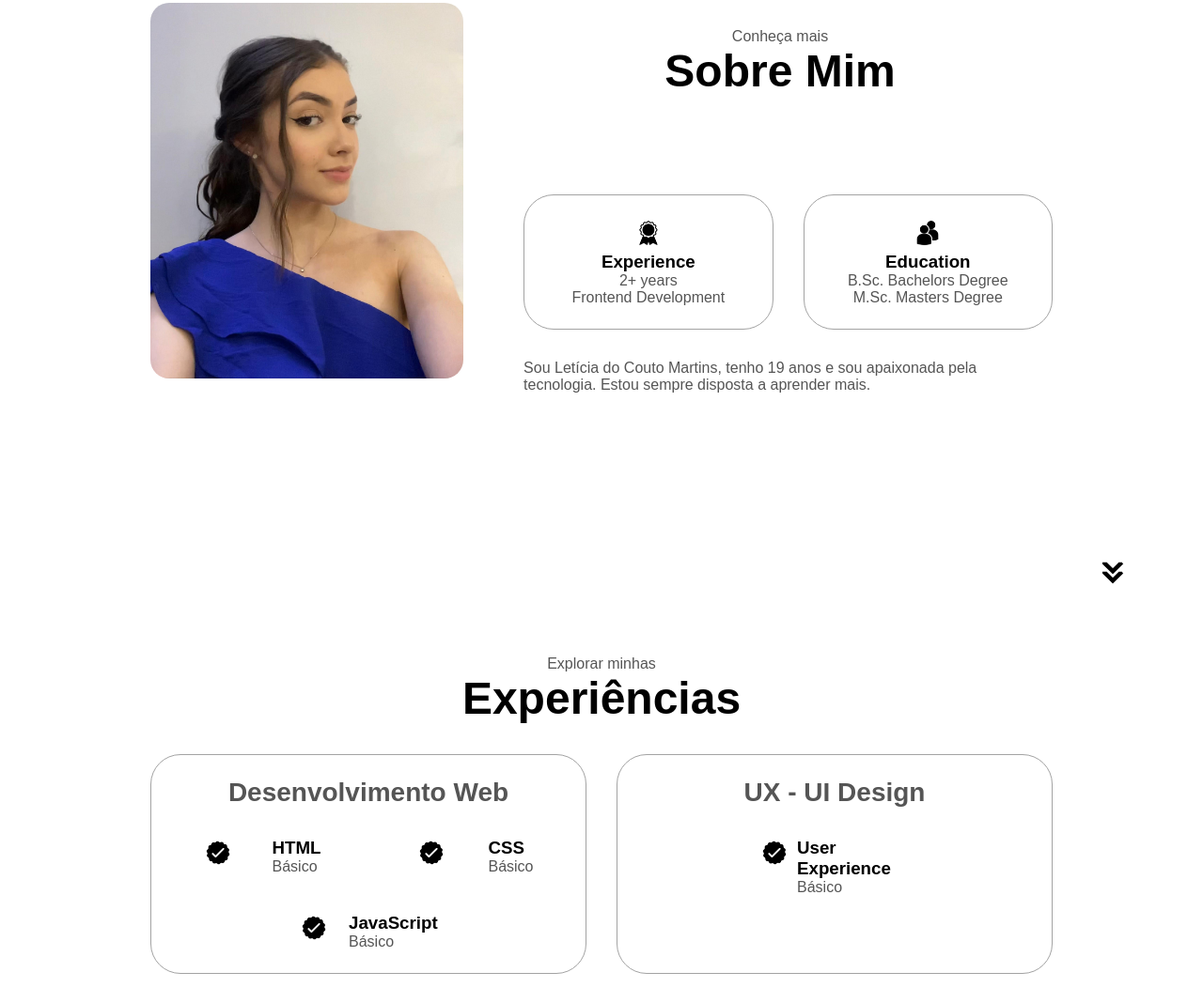
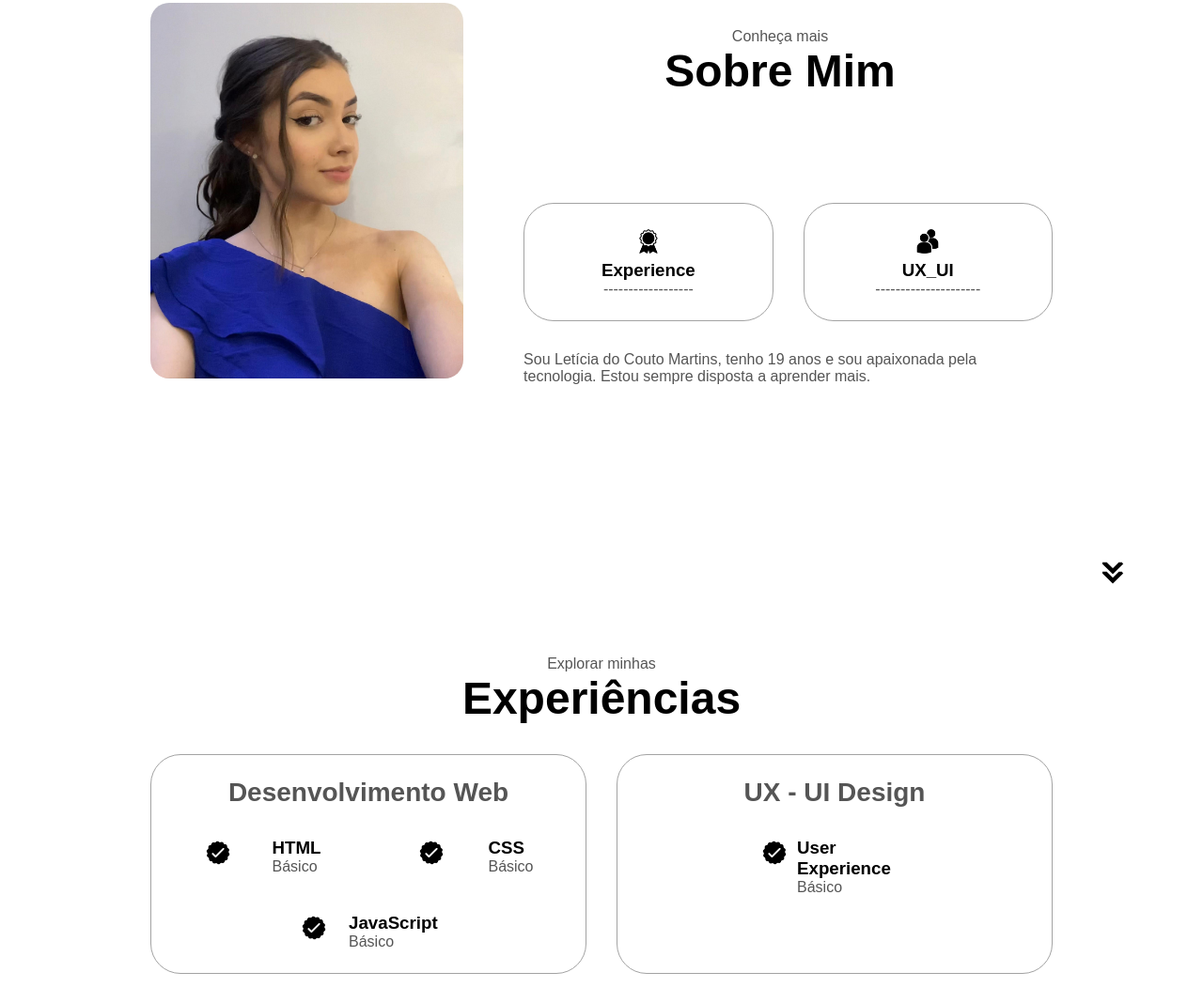
Before and after one commit to leticiaacouto/Portifolio-corrigido, a plain HTML site: page index.html in a window 1280 px wide. Shown: the part 862-1930 px from the top of the page at 94% size. Drawn offline with Linux system fonts and the light colour scheme.

Commit message:
Update index.html

```diff
--- a/index.html
+++ b/index.html
@@ -76,12 +76,12 @@
                     <div class="details-container">
                         <img src="./assets/experience.png" alt="Experience icon" class="icon"/>
                         <h3>Experience</h3>
-                        <p>2+ years <br />Frontend Development</p>
+                        <p>------------------</p>
                     </div>
                     <div class="details-container">
                         <img src="./assets/education.png" alt="Education icon" class="icon"/>
-                        <h3>Education</h3>
-                        <p>B.Sc. Bachelors Degree<br />M.Sc. Masters Degree</p>
+                        <h3>UX_UI</h3>
+                        <p>---------------------</p>
                     </div>
                 </div>
                 <div class="text-container">
```
